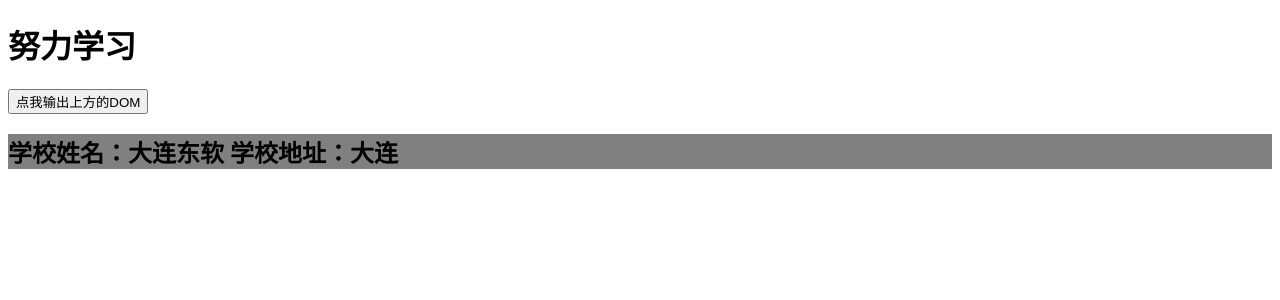
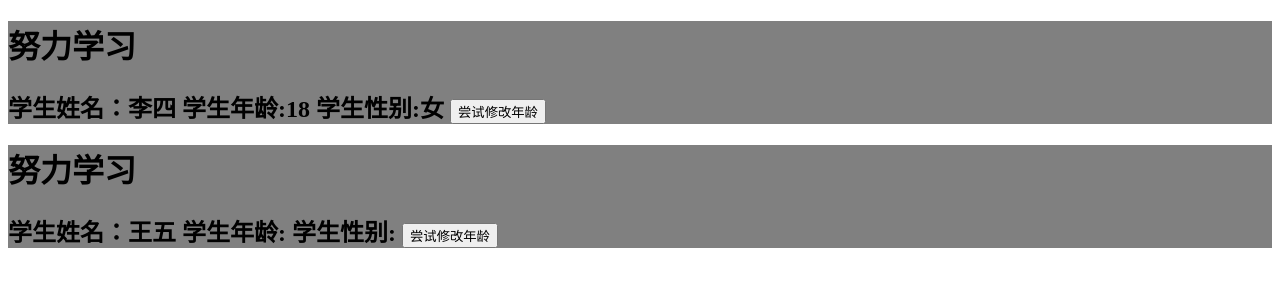
Before and after one commit to HShilang/xuexiVue, a Vue app: page / in a window 1280 px wide. Shown: the top 300 px of the page. Built offline with nearby package versions, Linux system fonts and the light colour scheme.

Commit message:
学习props使用

```diff
--- a/02_src_ref属性/App.vue
+++ b/02_src_ref属性/App.vue
@@ -8,7 +8,7 @@
 
 <script>
 //引入school组件
-import school from "@/components/School";
+import school from "@/components/Student";
 
 export default {
   name: "App",
--- a/src/App.vue
+++ b/src/App.vue
@@ -1,30 +1,19 @@
 <template>
   <div id="root">
-    <h1 v-text="msg" ref="title"></h1>
-    <button @click="showDom">点我输出上方的DOM</button>
-    <school ref="sch"></school>
+    <student name="李四" sex="女" :age="18"/>
+    <student name="王五" />
   </div>
 </template>
-
 <script>
 //引入school组件
-import school from "@/components/School";
+import student from "@/components/Student";
 
 export default {
   name: "App",
-  data(){
-    return{
-      msg:'努力学习'
-    }
+  components: {
+    student
   },
-  components: {
-    school
-  },
-  methods:{
-    showDom(){
-      console.log(this.$refs.sch)
-    }
-  }
+  methods:{}
 }
 </script>
 
--- a/src/components/School.vue
+++ /dev/null
@@ -1,26 +0,0 @@
-<template>
-  <div class="school">
-    <h2>
-      学校姓名：{{ schoolName }}
-      学校地址：{{ schoolAddress }}
-    </h2>
-  </div>
-</template>
-
-<script>
-export default {
-  name: "School",
-  data() {
-    return {
-      schoolName: '大连东软',
-      schoolAddress: '大连'
-    }
-  }
-}
-</script>
-
-<style scoped>
-.school{
-  background-color: gray;
-}
-</style>
--- /dev/null
+++ b/src/components/Student.vue
@@ -0,0 +1,54 @@
+<template>
+  <div class="school">
+    <h1>{{msg}}</h1>
+    <h2>
+      学生姓名：{{ name }}
+      学生年龄:{{myAge}}
+      学生性别:{{sex}}
+      <button @click="updateAge()">尝试修改年龄</button>
+    </h2>
+  </div>
+</template>
+
+<script>
+export default {
+  name: "School",
+  data() {
+    return {
+      msg:'努力学习',
+      myAge:this.age
+    }
+  },
+  methods:{
+    updateAge(){
+      this.myAge++
+    }
+  },
+  props:['name','age','sex']
+  // props:{
+  //   name:String,
+  //   age:Number,
+  //   sex:String
+  // }
+  // props:{
+  //   name:{
+  //     type:String,
+  //     required:true,
+  //   },
+  //   age:{
+  //     type:Number,
+  //     default:99
+  //   },
+  //   sex:{
+  //     type:String,
+  //     required: false
+  //   }
+  // }
+}
+</script>
+
+<style scoped>
+.school {
+  background-color: gray;
+}
+</style>
```
